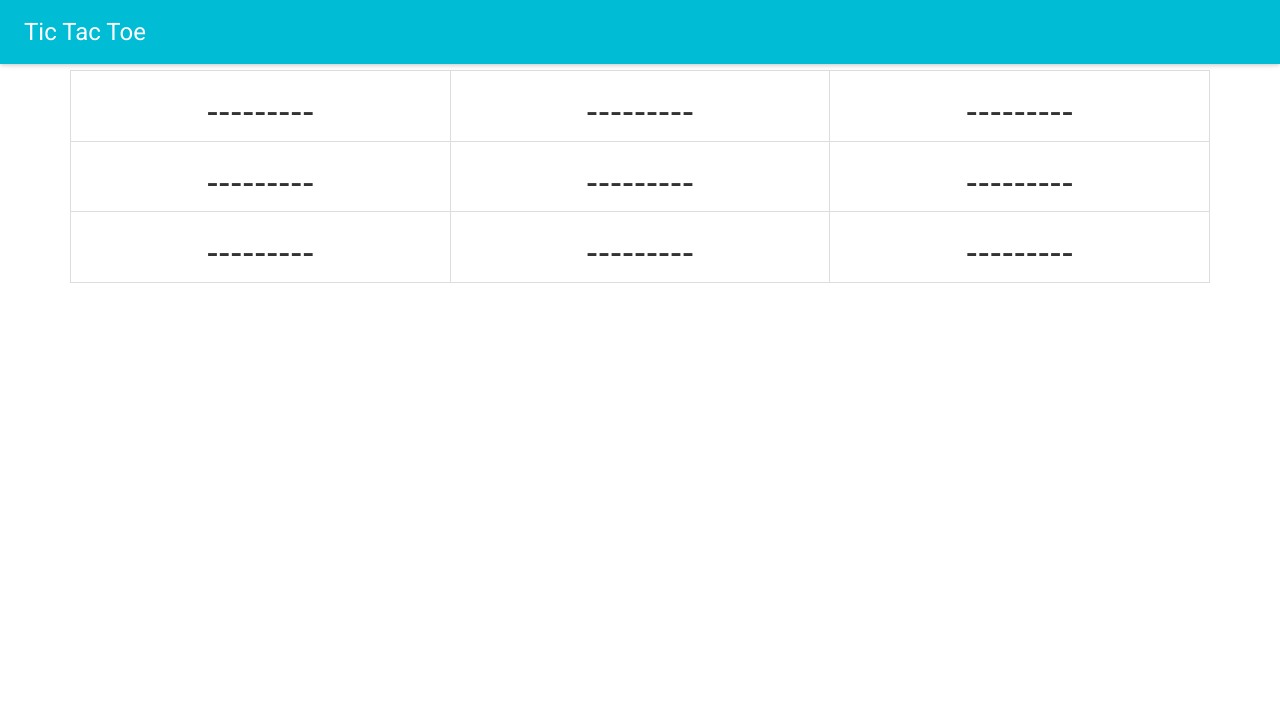
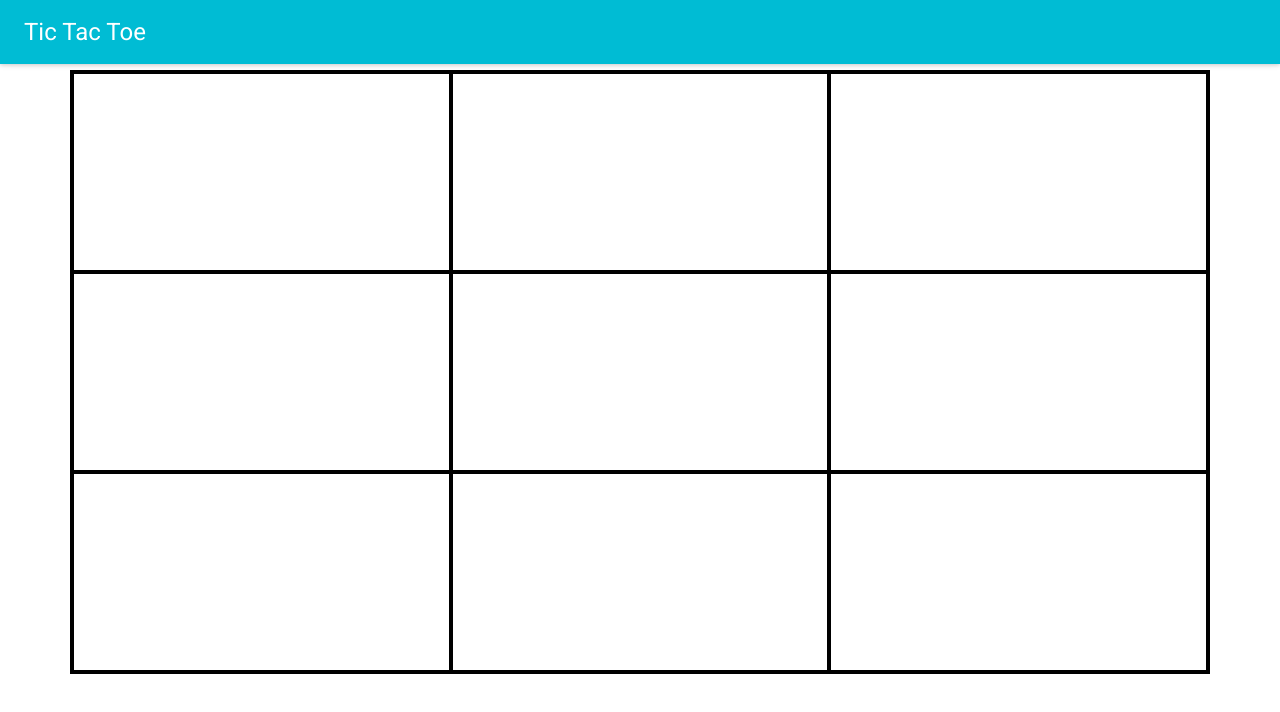
Before and after one commit to shadskii/tic-tac-toe, a React (Create React App) app: page / in a window 1280 px wide. Shown: the top 712 px of the page. Built offline with nearby package versions, Linux system fonts and the light colour scheme.

Commit message:
TIles looking normal

```diff
--- a/src/components/Tile.jsx
+++ b/src/components/Tile.jsx
@@ -1,18 +1,18 @@
 import React from 'react';
 import PropTypes from 'prop-types'
 import * as Values from '../constants/Values';
+import '../styles/Tile.css';
 
 class Tile extends React.Component {
 
     render() {
-        console.log(this.props.value);
         let val = this.props;
         return (
-            <div onClick={() => this.props.updateFunc()}>
+            <div className='tile' onClick={() => this.props.updateFunc()}>
                 {this.props.value === Values.NONE ?
-                    <h1>---------</h1>
+                    <h1></h1>
                     :
-                    <h1>{this.props.value}</h1>
+                    <p>{this.props.value}</p>
                 }
 
             </div>
--- a/src/containers/Board.js
+++ b/src/containers/Board.js
@@ -2,11 +2,11 @@ import React from 'react';
 import * as Actions from '../actions';
 import Tile from '../components/Tile';
 import { O, X, NONE } from '../constants/Values';
-
+import '../styles/Board.css';
 
 const Board = ({ board, updateFunc }) => (
     <div className='container content-scroll'>
-        <table className='table-bordered' style={{ width: '100%', height: '100%' }}>
+        <table className='' style={{ width: '100%', height: '100%' }}>
             <tbody>
                 <tr>
                     <td className='text-center'>
--- /dev/null
+++ b/src/styles/Board.css
@@ -0,0 +1,10 @@
+table{
+    border: 4px solid black;
+    table-layout: fixed;
+}
+
+th, td {
+    border: 4px solid black;
+    width: 33%;
+    height: 200px;
+}
--- /dev/null
+++ b/src/styles/Tile.css
@@ -0,0 +1,6 @@
+.tile{
+    height: 100%;
+    text-align: center;
+    vertical-align: middle;
+    font-size: 100px;
+}
```
